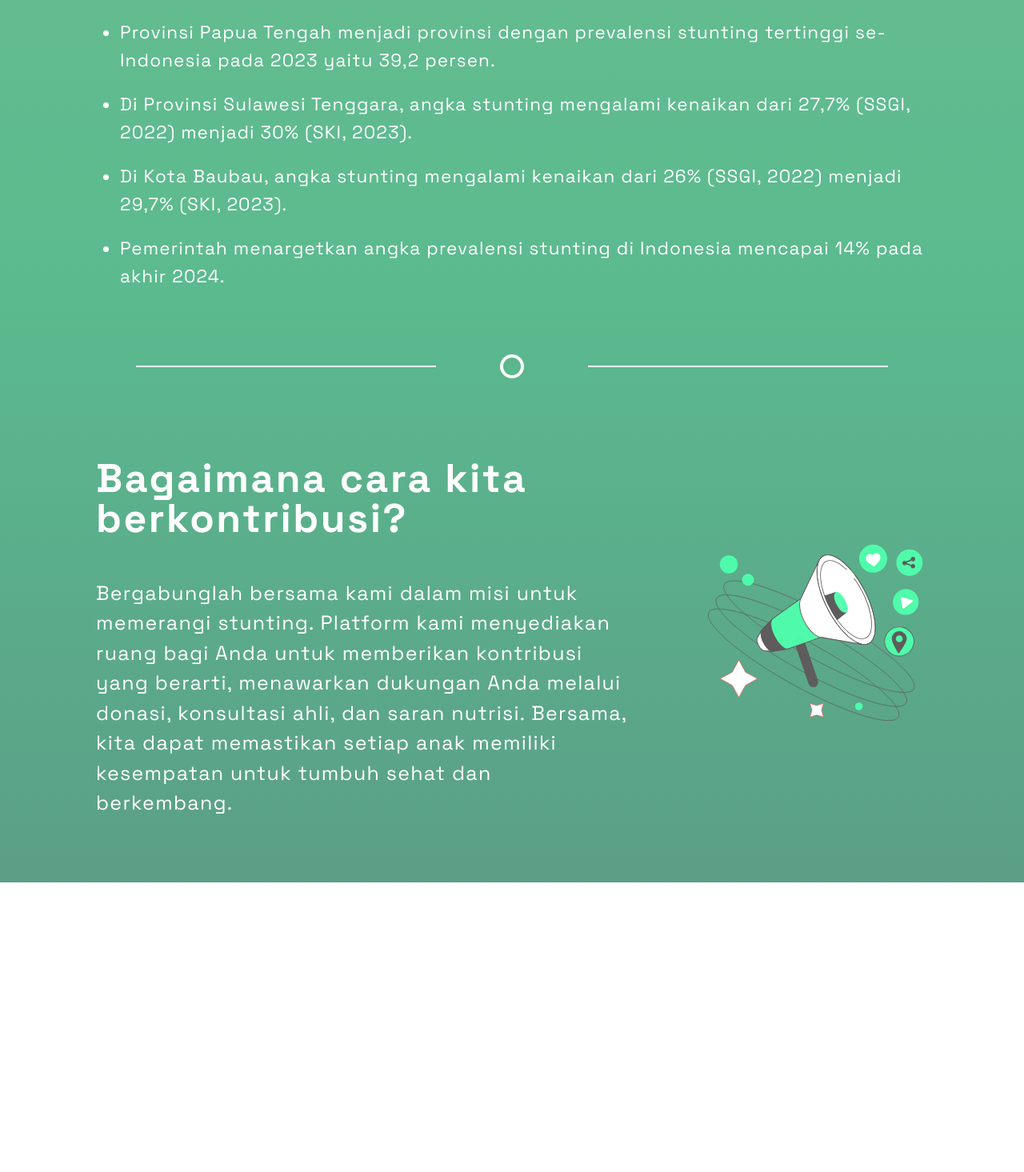
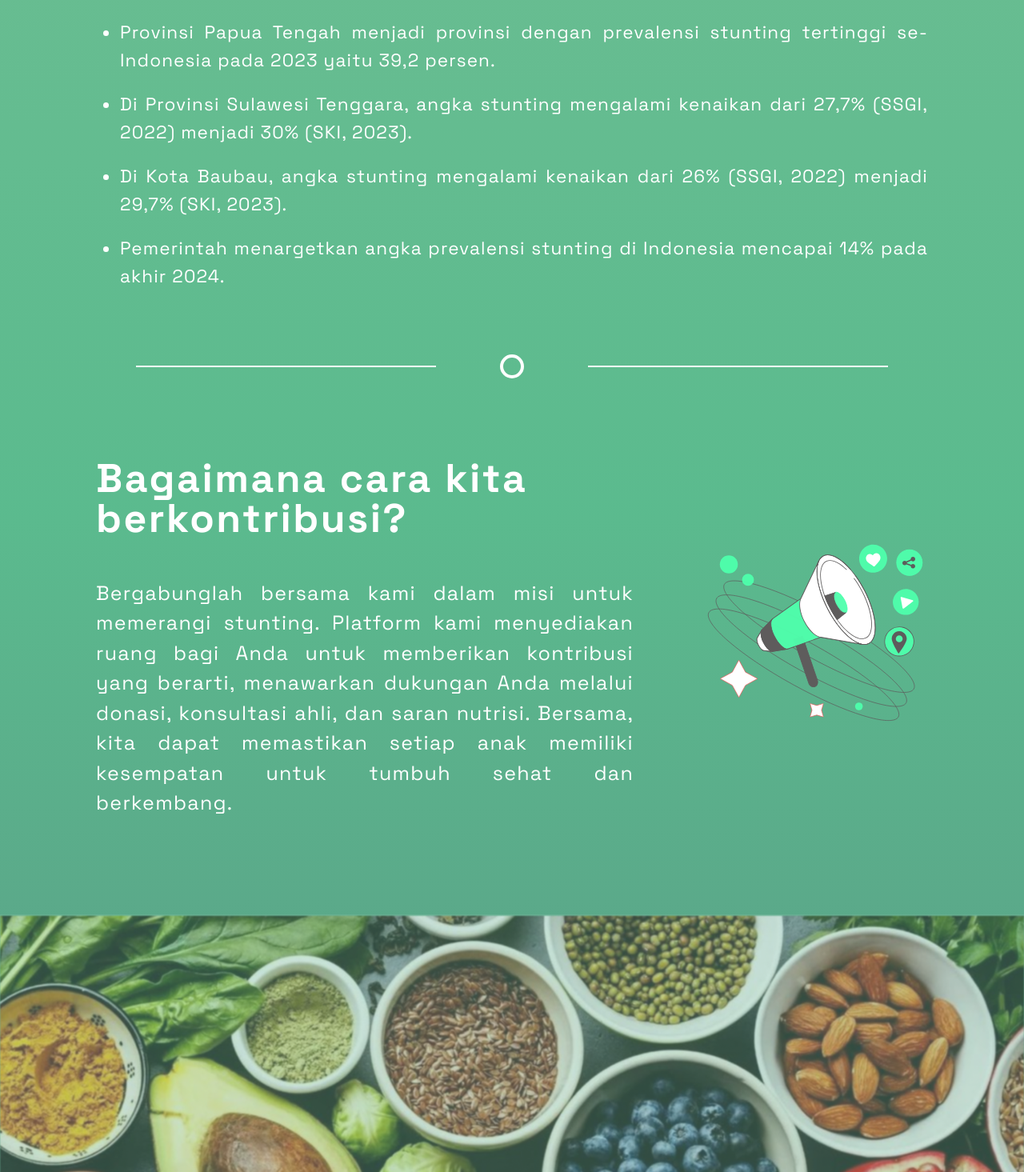
Before and after one commit to fajri-farid/GiziTa-Frontend, a React app: page / in a window 1280 px wide. Shown: the part 2003-3468 px from the top of the page at 80% size. Before the commit the page ends 3106 px from the top, so only its background shows below. Built offline with nearby package versions, Linux system fonts and the light colour scheme; the HTML template or start-up script is replaced by a standard one.

Commit message:
style: part 5 done

```diff
--- a/src/pages/Home.jsx
+++ b/src/pages/Home.jsx
@@ -95,7 +95,7 @@ const Home = () => {
         >
           Apa yang terjadi saat ini?
         </h1>
-        <ul className="list-disc ml-6 text-lg flex flex-col gap-4 tracking-wider">
+        <ul className="list-disc ml-6 text-lg flex flex-col gap-4 tracking-wider text-justify">
           <li>
             Berdasarkan Survei Kesehatan Indonesia 2023, prevalensi stunting di
             Indonesia sebesar 21,5 persen. Angka ini hanya turun 0,1 persen dari
@@ -132,7 +132,7 @@ const Home = () => {
             Bagaimana cara kita <br />
             berkontribusi?
           </h1>
-          <p className="text-xl tracking-wider leading-[1.5]">
+          <p className="text-xl tracking-wider leading-[1.5] text-justify">
             Bergabunglah bersama kami dalam misi untuk memerangi stunting.
             Platform kami menyediakan ruang bagi Anda untuk memberikan
             kontribusi yang berarti, menawarkan dukungan Anda melalui donasi,
@@ -144,6 +144,16 @@ const Home = () => {
           <img src="src\assets\Home\gambar3.svg" alt="" />
         </div>
       </div>
+
+      {/* kelima */}
+      <div className="relative mt-20">
+        <img
+          src="src\assets\Home\footer.png"
+          alt=""
+          className="h-full object-cover w-full"
+        />
+        <div className="absolute inset-0 bg-[#7CBCA0] bg-opacity-40"></div>
+      </div>
     </div>
   );
 };
```
